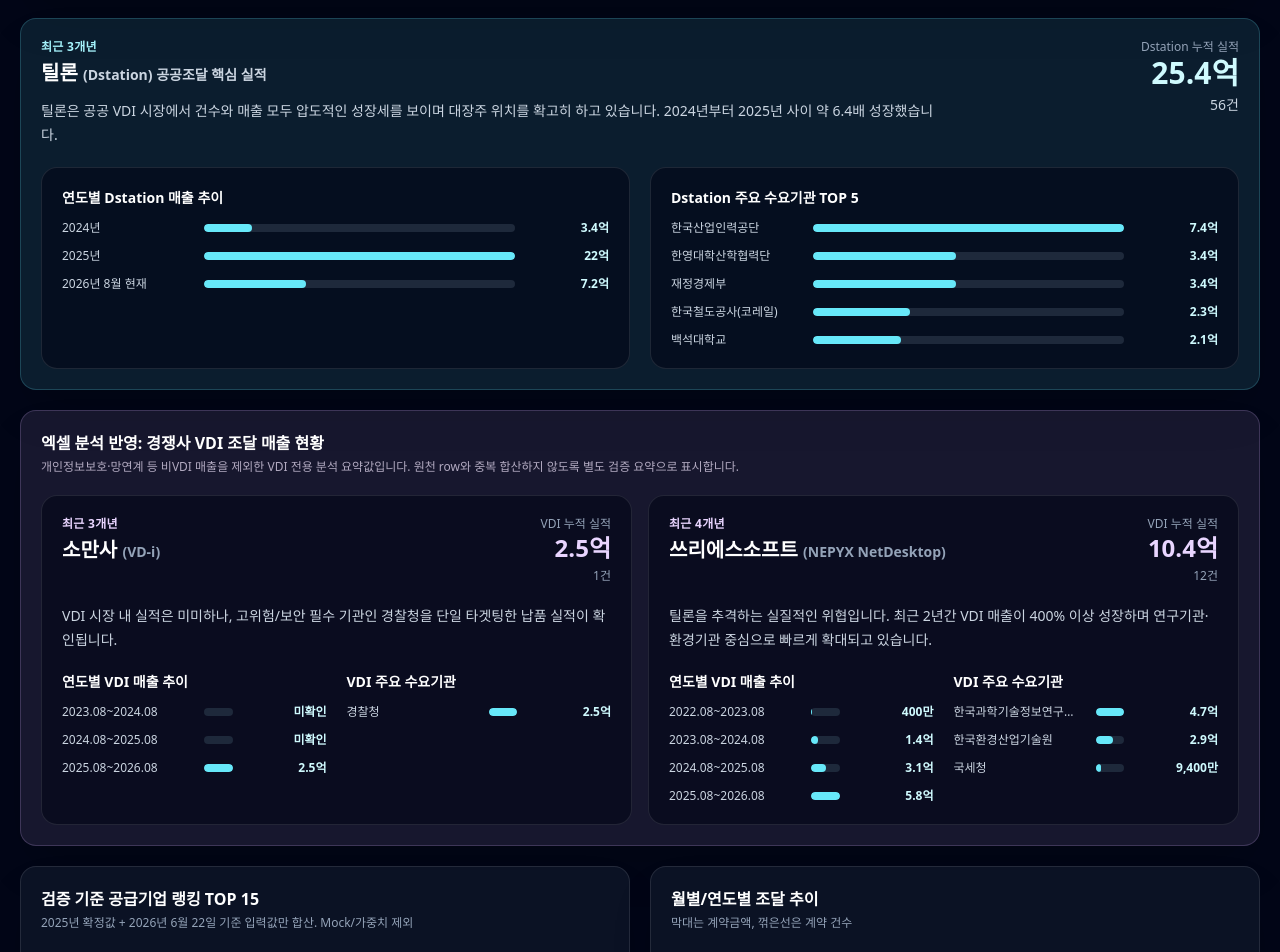
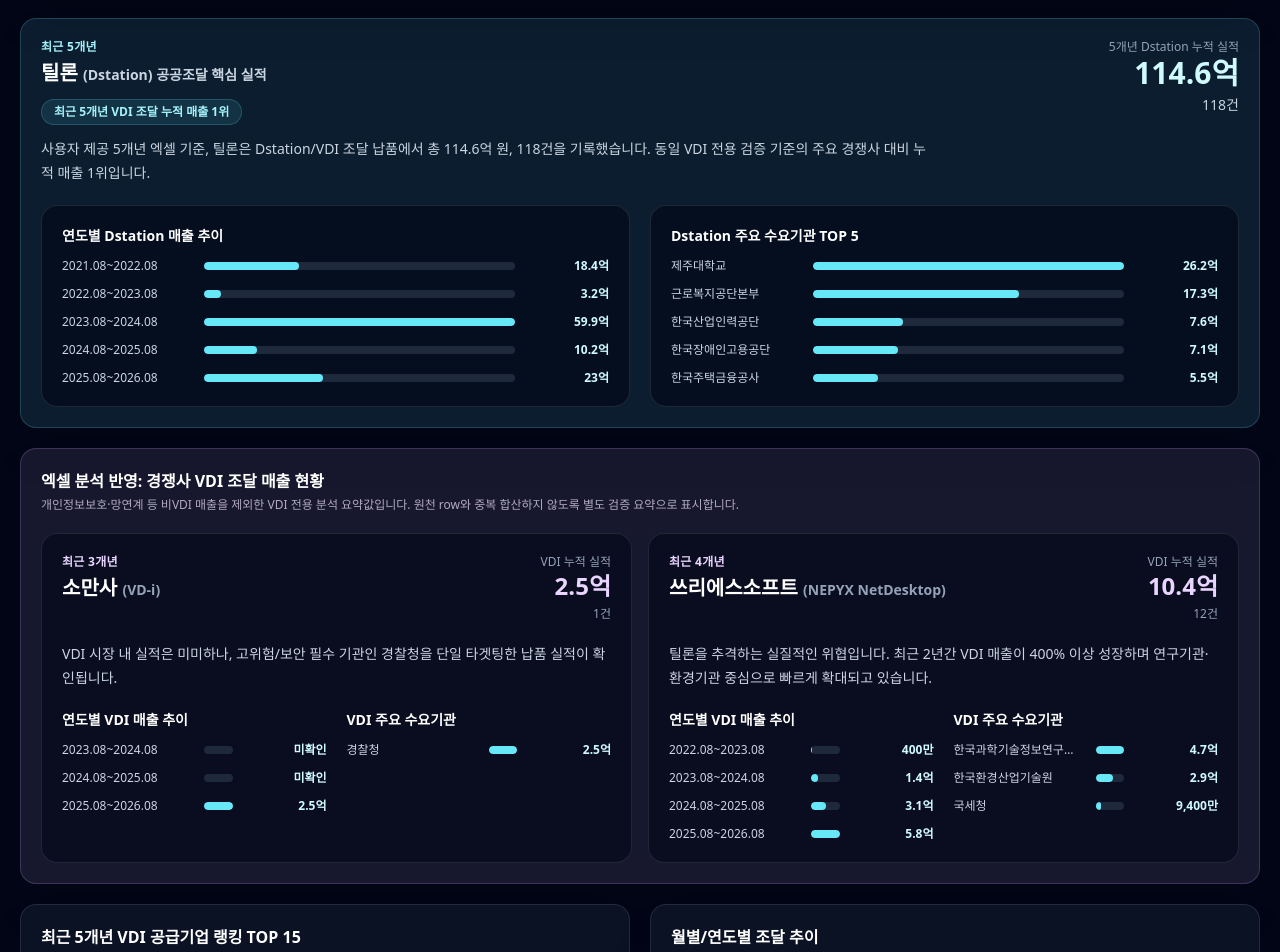
Before and after one commit to kwon007009-stack/jiwon13, a React (Vite) app: page / in a window 1280 px wide. Shown: the part 820-1772 px from the top of the page. Built offline with nearby package versions, Linux system fonts and the light colour scheme.

Commit message:
Show Tilon five-year VDI leadership

```diff
--- a/data/output/vdi_company_summary.json
+++ b/data/output/vdi_company_summary.json
@@ -23,24 +23,36 @@
       ]
     }
   ],
+  "fiveYearVdiRanking": {
+    "periodLabel": "최근 5개년(2021.08~2026.08)",
+    "basis": "사용자 제공 틸론 5개년 엑셀 + 경쟁사 VDI 전용 검증 요약. 개인정보보호·망연계 등 비VDI 매출 제외.",
+    "totalAmount": 12750021800,
+    "companies": [
+      { "supplierName": "틸론", "productName": "Dstation", "amount": 11460021800, "share": 89.88, "count": 118 },
+      { "supplierName": "쓰리에스소프트", "productName": "NEPYX NetDesktop", "amount": 1040000000, "share": 8.16, "count": 12 },
+      { "supplierName": "소만사", "productName": "VD-i", "amount": 250000000, "share": 1.96, "count": 1 }
+    ]
+  },
   "tilonDstation": {
     "company": "틸론",
     "product": "Dstation",
-    "periodLabel": "최근 3개년",
-    "totalAmount": 2540000000,
-    "totalCount": 56,
-    "summary": "틸론은 공공 VDI 시장에서 건수와 매출 모두 압도적인 성장세를 보이며 대장주 위치를 확고히 하고 있습니다. 2024년부터 2025년 사이 약 6.4배 성장했습니다.",
+    "periodLabel": "최근 5개년",
+    "totalAmount": 11460021800,
+    "totalCount": 118,
+    "summary": "사용자 제공 5개년 엑셀 기준, 틸론은 Dstation/VDI 조달 납품에서 총 114.6억 원, 118건을 기록했습니다. 동일 VDI 전용 검증 기준의 주요 경쟁사 대비 누적 매출 1위입니다.",
     "yearlySales": [
-      { "period": "2024년", "amount": 340000000, "count": 10 },
-      { "period": "2025년", "amount": 2200000000, "count": 33 },
-      { "period": "2026년 8월 현재", "amount": 720000000, "count": 13 }
+      { "period": "2021.08~2022.08", "amount": 1838520000, "count": 27 },
+      { "period": "2022.08~2023.08", "amount": 320400000, "count": 11 },
+      { "period": "2023.08~2024.08", "amount": 5987330000, "count": 23 },
+      { "period": "2024.08~2025.08", "amount": 1017850000, "count": 20 },
+      { "period": "2025.08~2026.08", "amount": 2295921800, "count": 37 }
     ],
     "topBuyers": [
-      { "name": "한국산업인력공단", "amount": 740000000 },
-      { "name": "한영대학산학협력단", "amount": 340000000 },
-      { "name": "재정경제부", "amount": 340000000 },
-      { "name": "한국철도공사(코레일)", "amount": 230000000 },
-      { "name": "백석대학교", "amount": 210000000 }
+      { "name": "제주대학교", "amount": 2616840000 },
+      { "name": "근로복지공단본부", "amount": 1731780000 },
+      { "name": "한국산업인력공단", "amount": 759580000 },
+      { "name": "한국장애인고용공단", "amount": 712800000 },
+      { "name": "한국주택금융공사", "amount": 550800000 }
     ]
   },
   "competitorAnalysis": [
--- a/src/App.jsx
+++ b/src/App.jsx
@@ -30,6 +30,7 @@
 const RECENT_YEAR_END = 2025;
 const YTD_YEAR = 2026;
 const VERIFIED_VDI_SALES = companySummary.annualVerifiedSales;
+const FIVE_YEAR_VDI_RANKING = companySummary.fiveYearVdiRanking;
 const TILON_DSTATION_ANALYSIS = companySummary.tilonDstation;
 const EXCEL_COMPETITOR_ANALYSIS = companySummary.competitorAnalysis;
 
@@ -308,7 +309,18 @@
     return { supplierCount, totalAmount, totalContracts, averageAmount };
   }, [filteredData]);
 
-  const supplierRanking = useMemo(() => buildAnnualSupplierRanking(VERIFIED_VDI_SALES).slice(0, 15), []);
+  const supplierRanking = useMemo(
+    () => (FIVE_YEAR_VDI_RANKING?.companies ?? buildAnnualSupplierRanking(VERIFIED_VDI_SALES))
+      .map(company => ({
+        name: company.supplierName,
+        amount: safeNumber(company.amount),
+        count: safeNumber(company.count),
+        share: safeNumber(company.share)
+      }))
+      .sort((a, b) => b.amount - a.amount)
+      .slice(0, 15),
+    []
+  );
   const buyerRanking = useMemo(() => groupAndSum(filteredData, "buyerName").slice(0, 10), [filteredData]);
   const productShare = useMemo(() => groupAndSum(filteredData, "productGroup"), [filteredData]);
   const trendData = useMemo(() => monthlyTrend(filteredData), [filteredData]);
@@ -556,10 +568,13 @@
               <h2 className="mt-1 text-xl font-black text-white">
                 틸론 <span className="text-sm font-bold text-slate-300">({TILON_DSTATION_ANALYSIS.product}) 공공조달 핵심 실적</span>
               </h2>
+              <div className="mt-3 inline-flex rounded-full border border-cyan-300/20 bg-cyan-300/10 px-3 py-1 text-xs font-black text-cyan-200">
+                최근 5개년 VDI 조달 누적 매출 1위
+              </div>
               <p className="mt-3 max-w-4xl text-sm leading-6 text-slate-300">{TILON_DSTATION_ANALYSIS.summary}</p>
             </div>
             <div className="text-right">
-              <p className="text-xs text-slate-400">Dstation 누적 실적</p>
+              <p className="text-xs text-slate-400">5개년 Dstation 누적 실적</p>
               <p className="text-3xl font-black text-cyan-100">{formatMoney(TILON_DSTATION_ANALYSIS.totalAmount)}</p>
               <p className="mt-1 text-sm text-slate-300">{TILON_DSTATION_ANALYSIS.totalCount}건</p>
             </div>
@@ -616,7 +631,7 @@
         </section>
 
         <section className="grid gap-5 xl:grid-cols-2">
-          <ChartCard title="검증 기준 공급기업 랭킹 TOP 15" subtitle="2025년 확정값 + 2026년 6월 22일 기준 입력값만 합산. Mock/가중치 제외">
+          <ChartCard title="최근 5개년 VDI 공급기업 랭킹 TOP 15" subtitle={`${FIVE_YEAR_VDI_RANKING?.periodLabel ?? "최근 5개년"} 기준. 틸론 엑셀 실적과 경쟁사 VDI 전용 검증값 합산`}>
             {supplierRanking.length ? (
               <ResponsiveContainer width="100%" height="100%">
                 <BarChart data={supplierRanking} layout="vertical" margin={{ top: 8, right: 24, left: 32, bottom: 8 }}>
```
Also changed, not shown: data/output/tilon_five_year_excel_analysis.json (added, +35 -0 lines).
